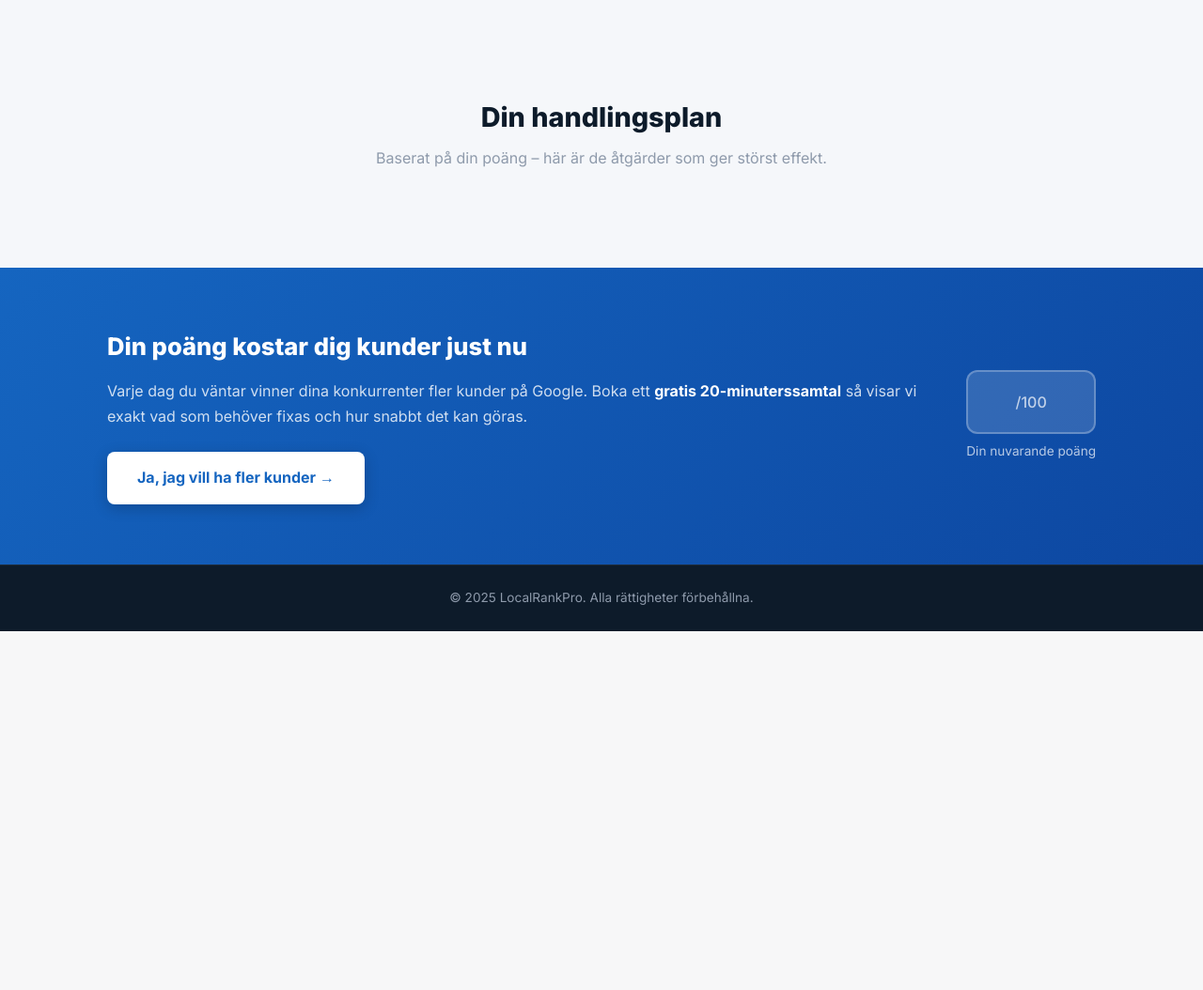
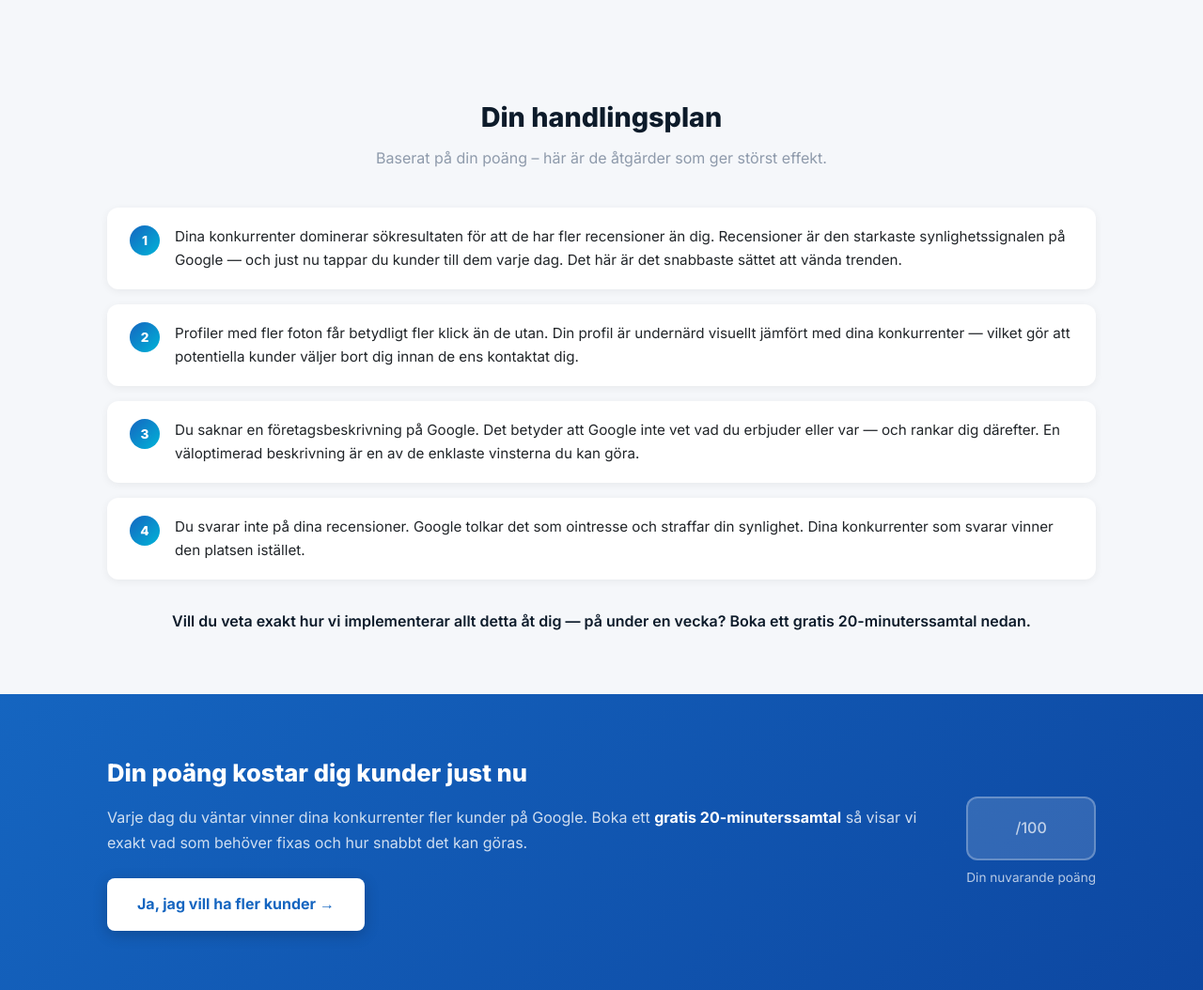
Before and after one commit to komacarpe88-tiktok/visibility-lead-magnet, a Flask app: template templates/results.html in a window 1280 px wide. Shown: the part 1057-2111 px from the top of the page at 94% size. Before the commit the page ends 1729 px from the top, so only its background shows below. Run offline with Flask 3, Linux system fonts and the light colour scheme; the template is opened without the code that fills it, so the values that code supplies are empty.

Commit message:
Replace dynamic action plan with 4 fixed problem-focused items
Items now describe what each gap costs the business owner in lost
customers/visibility, with no how-to instructions — directing them
to book a call instead. Adds closing CTA line after the last item.

Co-Authored-By: Claude Sonnet 4.6 <noreply@anthropic.com>

```diff
--- a/static/css/style.css
+++ b/static/css/style.css
@@ -611,6 +611,14 @@ input::placeholder { color: #ADB5BD; }
   font-weight: 800; font-size: 0.85rem;
 }
 .rec-text { font-size: 0.95rem; color: var(--text); line-height: 1.6; }
+.recommendations-closing {
+  margin-top: 2rem;
+  text-align: center;
+  font-size: 1rem;
+  font-weight: 600;
+  color: var(--navy);
+  line-height: 1.6;
+}
 
 /* ── Bottom Download CTA ───────────────────────────────────── */
 .bottom-cta-section { background: var(--navy-mid); padding: 4rem 0; }
--- a/templates/results.html
+++ b/templates/results.html
@@ -191,13 +191,24 @@
         Baserat på din poäng – här är de åtgärder som ger störst effekt.
       </p>
       <div class="recommendations-list">
-        {% for tip in scores.recommendations %}
         <div class="recommendation-card">
-          <div class="rec-number">{{ loop.index }}</div>
-          <p class="rec-text">{{ tip }}</p>
+          <div class="rec-number">1</div>
+          <p class="rec-text">Dina konkurrenter dominerar sökresultaten för att de har fler recensioner än dig. Recensioner är den starkaste synlighetssignalen på Google — och just nu tappar du kunder till dem varje dag. Det här är det snabbaste sättet att vända trenden.</p>
         </div>
-        {% endfor %}
+        <div class="recommendation-card">
+          <div class="rec-number">2</div>
+          <p class="rec-text">Profiler med fler foton får betydligt fler klick än de utan. Din profil är undernärd visuellt jämfört med dina konkurrenter — vilket gör att potentiella kunder väljer bort dig innan de ens kontaktat dig.</p>
+        </div>
+        <div class="recommendation-card">
+          <div class="rec-number">3</div>
+          <p class="rec-text">Du saknar en företagsbeskrivning på Google. Det betyder att Google inte vet vad du erbjuder eller var — och rankar dig därefter. En väloptimerad beskrivning är en av de enklaste vinsterna du kan göra.</p>
+        </div>
+        <div class="recommendation-card">
+          <div class="rec-number">4</div>
+          <p class="rec-text">Du svarar inte på dina recensioner. Google tolkar det som ointresse och straffar din synlighet. Dina konkurrenter som svarar vinner den platsen istället.</p>
+        </div>
       </div>
+      <p class="recommendations-closing">Vill du veta exakt hur vi implementerar allt detta åt dig — på under en vecka? Boka ett gratis 20-minuterssamtal nedan.</p>
     </div>
   </section>
 
```
